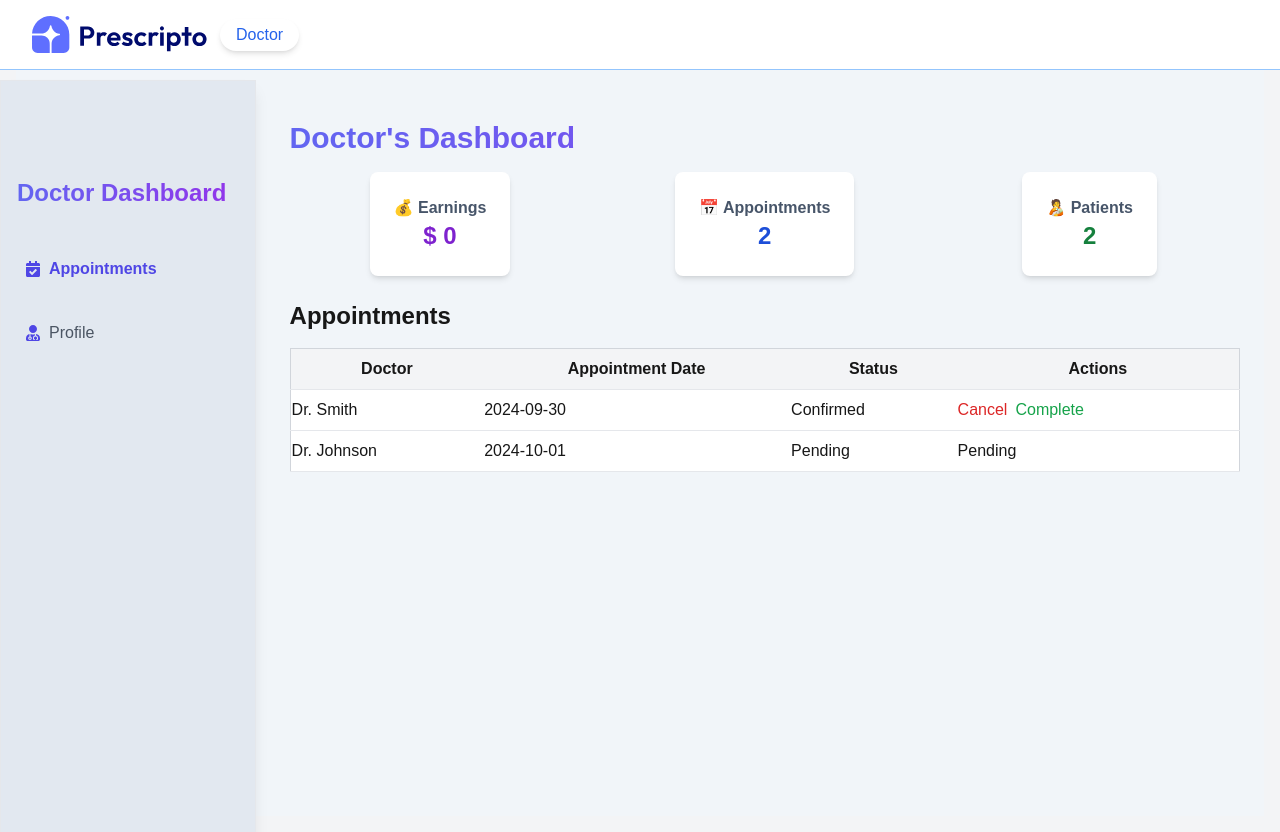
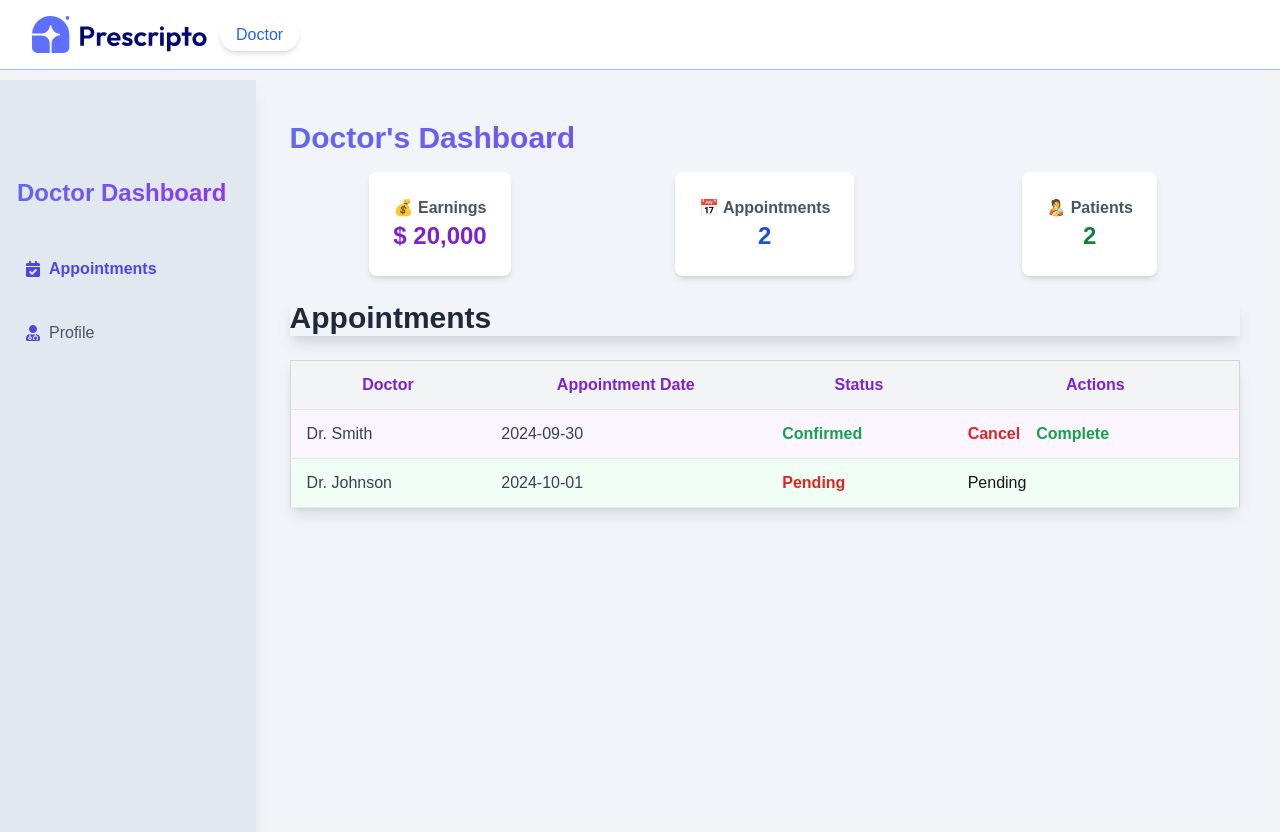
Before and after one commit to Emmanuel10701/Doctor_Appointment-_Syatem, a Next.js app: page /doctorpage in a window 1280 px wide. Built offline with nearby package versions, Linux system fonts and the light colour scheme.

Commit message:
Clear modal fields after sending email

```diff
--- a/app/admin/page.tsx
+++ b/app/admin/page.tsx
@@ -48,6 +48,13 @@ const Dashboard: React.FC = () => {
       setSidebarOpen(false);
     }, 1000); // Simulate a loading delay
   };
+
+  const [isModalOpen, setIsModalOpen] = useState(false);
+  const [subject, setSubject] = useState('');
+  const [text, setText] = useState('');
+
+  // ... existing useEffect and functions
+
   const fetchSubscribers = async () => {
     try {
       const response = await axios.get<Subscriber[]>('http://localhost:3000/api/subs');
@@ -61,24 +68,18 @@ const Dashboard: React.FC = () => {
     fetchSubscribers();
   }, []);
 
-
-
-  const [isModalOpen, setIsModalOpen] = useState(false);
-  const [subject, setSubject] = useState('');
-  const [text, setText] = useState('');
-
-  // ... existing useEffect and functions
-
-  const handleSendEmail = async () => {
+  const handleSendEmail = async (subject: string, message: string) => {
     try {
-      // Make sure to include subscribers in the request
       await axios.post('http://localhost:3000/api/mailing', {
         subject,
-        message: text, // Ensure to match the backend's expected structure
-        subscribers // Include the subscribers array
+        message,
+        subscribers
       });
-      toast.success('Email sent successfully!');
-      setIsModalOpen(false); // Close the modal after sending
+      toast.success('Email sent successfully to all subscribers!');
+      alert('Email sent successfully to all subscribers!');
+      setSubject('');
+      setText('');
+      setIsModalOpen(false);
     } catch (error) {
       toast.error('Failed to send email');
     }
@@ -286,17 +287,8 @@ if (error) {
               {activeTab === 'subscribers' && (
             <div>
               <h1 className="text-xl font-bold mb-4">Subscribers List</h1>
-                  <button
-                  onClick={() => setIsModalOpen(true)}
-                  className="bg-blue-500 text-white p-2 rounded mb-4"
-                >
-                  Mail All Subscribers
-                </button>
-                <MailModal
-                    isOpen={isModalOpen}
-                    onClose={() => setIsModalOpen(false)}
-                    onSend={handleSendEmail}
-                  />
+              <button onClick={() => setIsModalOpen(true)} className="bg-blue-500 text-white p-2 rounded mb-4">Mail All Subscribers</button>
+              <MailModal isOpen={isModalOpen} onClose={() => setIsModalOpen(false)} onSend={handleSendEmail} />
               <table className="min-w-full bg-white border border-gray-300">
                 <thead>
                   <tr>
--- a/app/components/Modal/page.tsx
+++ b/app/components/Modal/page.tsx
@@ -7,7 +7,7 @@ import CircularProgress from '@mui/material/CircularProgress';
 interface MailModalProps {
   isOpen: boolean;
   onClose: () => void;
-  onSend: (subject: string, text: string) => Promise<void>; // Updated to handle promises
+  onSend: (subject: string, text: string) => Promise<void>;
 }
 
 const MailModal: React.FC<MailModalProps> = ({ isOpen, onClose, onSend }) => {
@@ -34,7 +34,7 @@ const MailModal: React.FC<MailModalProps> = ({ isOpen, onClose, onSend }) => {
     <div className="fixed inset-0 flex items-center justify-center bg-black bg-opacity-50 z-50">
       <div className="bg-white rounded-lg shadow-lg p-6 max-w-md w-full relative">
         <button className="absolute top-2 right-2" onClick={onClose}>
-          <FaTimes className="text-gray-600" />
+          <FaTimes className="text-gray-600 hover:text-red-500 transition" />
         </button>
         <h2 className="text-xl font-bold mb-4">Send Email</h2>
         <input
@@ -42,18 +42,18 @@ const MailModal: React.FC<MailModalProps> = ({ isOpen, onClose, onSend }) => {
           placeholder="Subject"
           value={subject}
           onChange={(e) => setSubject(e.target.value)}
-          className="border border-gray-300 p-2 rounded w-full mb-4"
+          className="border border-gray-300 p-2 rounded w-full mb-4 focus:outline-none focus:ring-2 focus:ring-blue-500"
         />
         <textarea
           placeholder="Email Content"
           value={text}
           onChange={(e) => setText(e.target.value)}
-          className="border border-gray-300 p-2 rounded w-full mb-4"
+          className="border border-gray-300 p-2 rounded w-full mb-4 focus:outline-none focus:ring-2 focus:ring-blue-500"
           rows={5}
         />
         <button
           onClick={handleSend}
-          className={`bg-blue-500 text-white p-2 rounded w-full transition duration-300 ${loading ? 'opacity-50 cursor-not-allowed' : ''}`}
+          className={`bg-transparent border border-blue-500 text-blue-500 p-2 rounded-full w-full transition duration-300 hover:bg-blue-500 hover:text-white ${loading ? 'opacity-50 cursor-not-allowed' : ''}`}
           disabled={loading}
         >
           {loading ? (
--- a/app/doctorpage/page.tsx
+++ b/app/doctorpage/page.tsx
@@ -121,7 +121,7 @@ const Dashboard: React.FC = () => {
      </h1>              <div className="grid grid-cols-1 sm:grid-cols-2 lg:grid-cols-3 place-items-center gap-6 mb-6">
                 <div className="p-6 hover:shadow-lg bg-white rounded-lg shadow-md">
                   <h3 className="text-md text-center text-slate-600 font-bold">💰 Earnings</h3>
-                  <p className="text-2xl font-bold text-center text-purple-700">${/* Earnings Amount */} 0</p>
+                  <p className="text-2xl font-bold text-center text-purple-700">${/* Earnings Amount */} 20,000</p>
                 </div>
                 <div className="p-6 bg-white hover:shadow-lg rounded-lg shadow-md">
                   <h3 className="text-md text-center text-slate-600 font-bold">📅 Appointments</h3>
@@ -143,27 +143,54 @@ const Dashboard: React.FC = () => {
             <>
             {activeTab === 'appointments' && (
   <>
-                  <h2 className="text-2xl font-semibold mb-4">Appointments</h2>
-                  <table className="min-w-full bg-white border border-gray-300">
+    <h2 className="text-3xl font-bold mb-6 text-gray-800 shadow-lg shadow-gray-300">
+       Appointments
+    </h2>
+    <table className="min-w-full bg-white border border-gray-300 shadow-lg">
       <thead>
-                      <tr className="bg-gray-100">
-                        <th className="py-2 border-b">Doctor</th>
-                        <th className="py-2 border-b">Appointment Date</th>
-                        <th className="py-2 border-b">Status</th>
-                        <th className="py-2 border-b">Actions</th>
+        <tr className="bg-gray-100 text-purple-700 font-semibold shadow-md shadow-gray-200">
+          <th className="py-3 px-4 border-b">Doctor</th>
+          <th className="py-3 px-4 border-b">Appointment Date</th>
+          <th className="py-3 px-4 border-b">Status</th>
+          <th className="py-3 px-4 border-b">Actions</th>
         </tr>
       </thead>
       <tbody>
-                      {appointments.map((appointment) => (
-                        <tr key={appointment.id}>
-                          <td className="py-2 border-b">{appointment.doctor}</td>
-                          <td className="py-2 border-b">{appointment.date}</td>
-                          <td className="py-2 border-b">{appointment.status}</td>
-                          <td className="py-2 border-b">
+        {appointments.map((appointment, index) => (
+          <tr
+            key={appointment.id}
+            className={index % 2 === 0 ? 'bg-purple-50' : 'bg-green-50'}
+          >
+            <td className="py-3 px-4 border-b text-gray-700 font-medium">
+              {appointment.doctor}
+            </td>
+            <td className="py-3 px-4 border-b text-gray-700 font-medium">
+              {appointment.date}
+            </td>
+            <td
+              className={`py-3 px-4 border-b font-semibold ${
+                appointment.status === 'Confirmed'
+                  ? 'text-green-600'
+                  : 'text-red-600'
+              }`}
+            >
+              {appointment.status}
+            </td>
+            <td className="py-3 px-4 border-b">
               {appointment.status === 'Confirmed' ? (
                 <>
-                                <button className="text-red-600" onClick={() => handleCancelAppointment(appointment.id)}>Cancel</button>
-                                <button className="text-green-600 ml-2" onClick={() => completeAppointment(appointment.fee)}>Complete</button>
+                  <button
+                    className="text-red-600 font-semibold hover:underline"
+                    onClick={() => handleCancelAppointment(appointment.id)}
+                  >
+                    Cancel
+                  </button>
+                  <button
+                    className="text-green-600 font-semibold ml-4 hover:underline"
+                    onClick={() => completeAppointment(appointment.fee)}
+                  >
+                    Complete
+                  </button>
                 </>
               ) : (
                 <span>{appointment.status}</span>
@@ -175,6 +202,7 @@ const Dashboard: React.FC = () => {
     </table>
   </>
 )}
+
 
               {activeTab === 'profile' && (
                 <div>
--- a/app/not-found.tsx
+++ b/app/not-found.tsx
@@ -1,8 +1,6 @@
-// pages/404.tsx
 "use client";
 
 import { useState } from 'react';
-import Link from 'next/link';
 import CircularProgress from '@mui/material/CircularProgress';
 
 const Custom404 = () => {
@@ -12,27 +10,36 @@ const Custom404 = () => {
     setIsLoading(true);
     setTimeout(() => {
       window.location.href = '/';
-    }, 3000); // Redirect after 3 seconds
+    }, 3000);
   };
 
   return (
     <div className="flex items-center justify-center min-h-screen bg-gray-100">
-      <div className="text-center">
-        <h1 className="text-6xl font-bold text-gray-800">404</h1>
-        <p className="mt-4 text-lg text-gray-600">Oops! Page not found.</p>
-        <span
+      <div className="bg-white w-full max-w-xl rounded-lg shadow-xl p-10 border border-gray-300 text-center">
+        <h1 className="text-8xl font-extrabold text-red-600">404</h1>
+        <p className="mt-8 text-2xl font-semibold text-gray-700">
+          Oops! Page not found.
+        </p>
+        <p className="mt-4 text-lg text-gray-600">
+          The page you are looking for might have been removed, or is temporarily unavailable.
+        </p>
+
+        <button
           onClick={handleBackHomeClick}
-          className={`mt-6 inline-flex items-center px-4 py-2 text-white bg-green-500 rounded hover:bg-green-600 transition cursor-pointer ${isLoading ? 'opacity-50' : ''}`}
+          className={`mt-8 w-full flex items-center justify-center px-6 py-4 text-lg font-bold text-gray-800 border border-gray-800 rounded-full hover:bg-gray-800 hover:text-white transition-colors duration-300 ease-in-out ${
+            isLoading ? 'opacity-50 cursor-not-allowed' : 'cursor-pointer'
+          }`}
+          disabled={isLoading}
         >
           {isLoading ? (
             <>
-              <CircularProgress size={20} className="mr-2 text-white font-bold" />
+              <CircularProgress size={20} className="mr-2 text-white" />
               Processing...
             </>
           ) : (
             'Go back home'
           )}
-        </span>
+        </button>
       </div>
     </div>
   );
```
Also changed, not shown: app/components/navbar.tsx (+23 -10 lines), app/profilePage/page.tsx (+8 -11 lines). Lines whose indentation alone changed are shown as unchanged.
